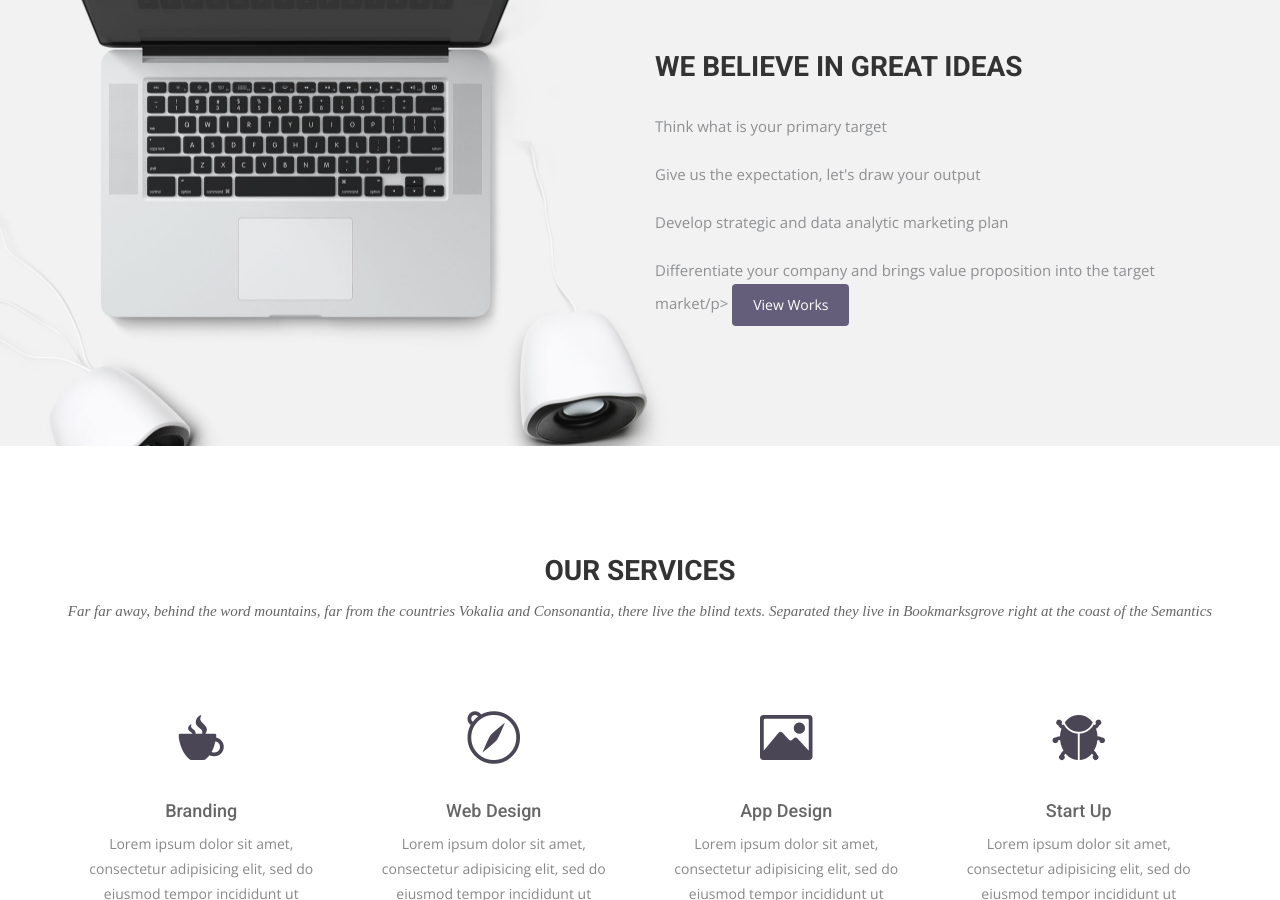
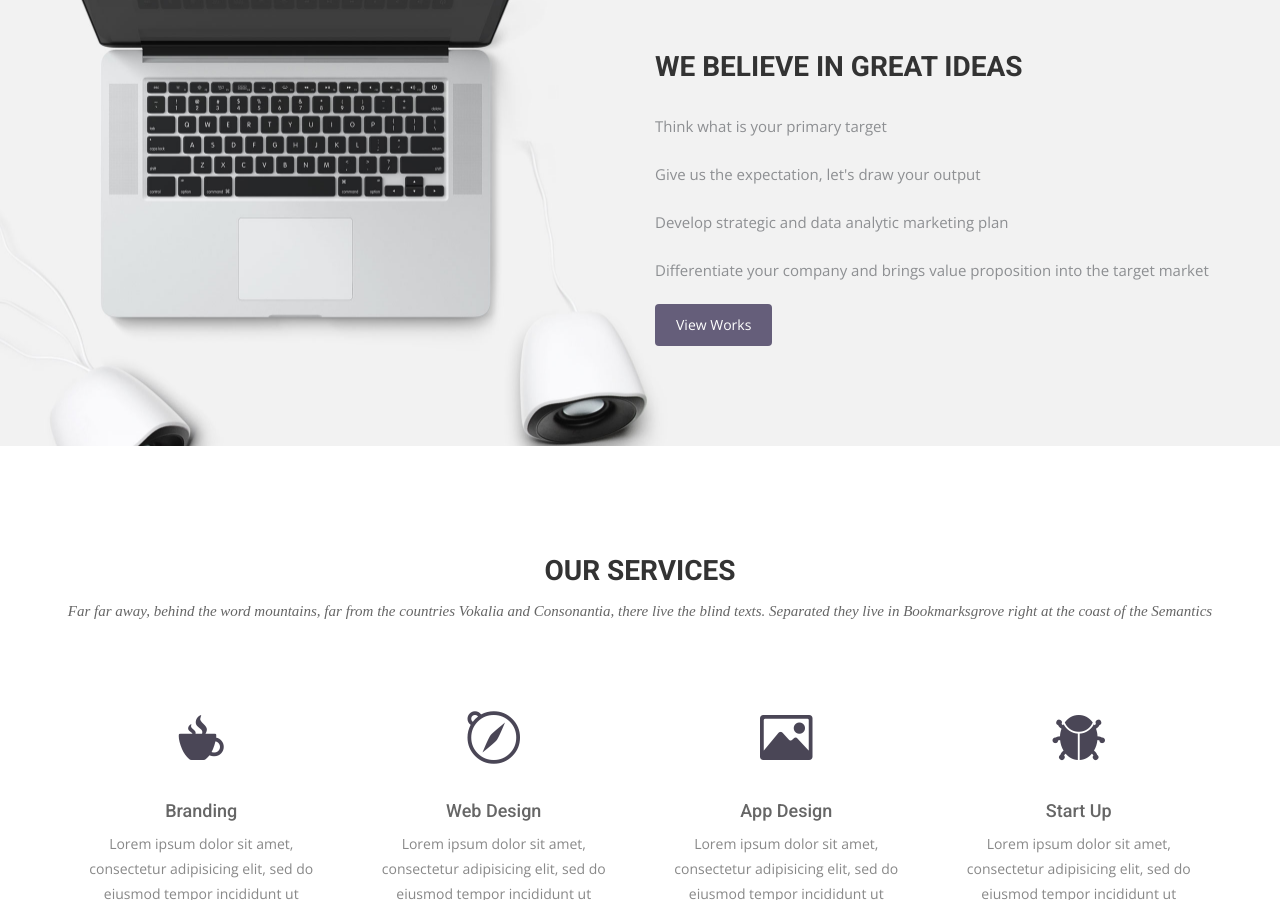
Before and after one commit to hrnaltd/hrnaltd.github.io, a Jekyll site: the page built from index.html, in a window 1280 px wide and 900 px high, scrolled down 1939 px. Built offline with Jekyll 4.4.1, drawn with Linux system fonts in a browser that asks for light colours; nearby versions of some CDN libraries; some web fonts are replaced.

```diff
--- a/index.html
+++ b/index.html
@@ -53,7 +53,9 @@ permalink: /
           <p>Think what is your primary target</p>
           <p>Give us the expectation, let's draw your output</p>
           <p>Develop strategic and data analytic marketing plan</p>
-          <p>Differentiate your company and brings value proposition into the target market/p>
+          <p>Differentiate your company and brings value proposition into the target market</p>
+
+
       <a href="#" class="btn btn-view-works">View Works</a>
     </div>
   </div>
```
